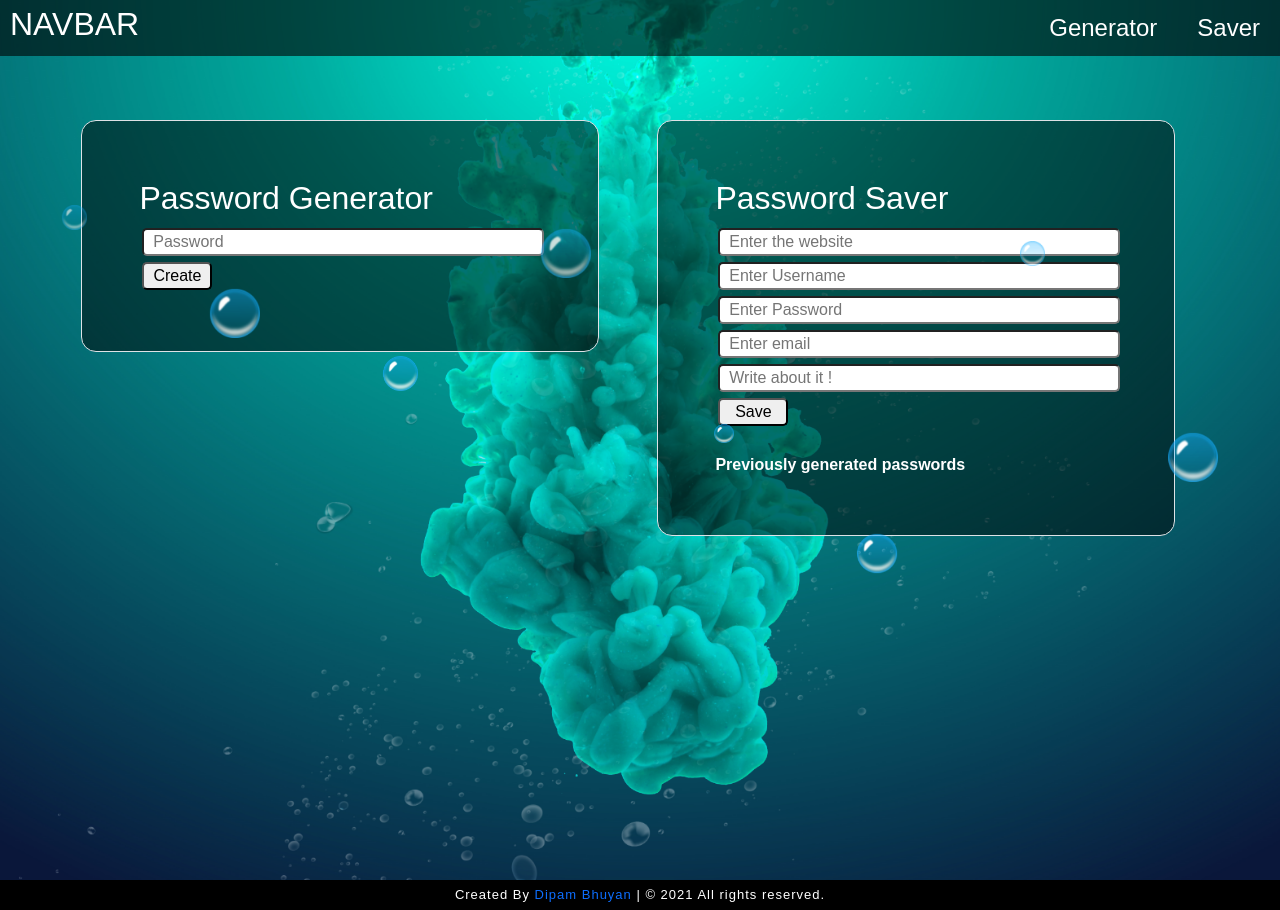
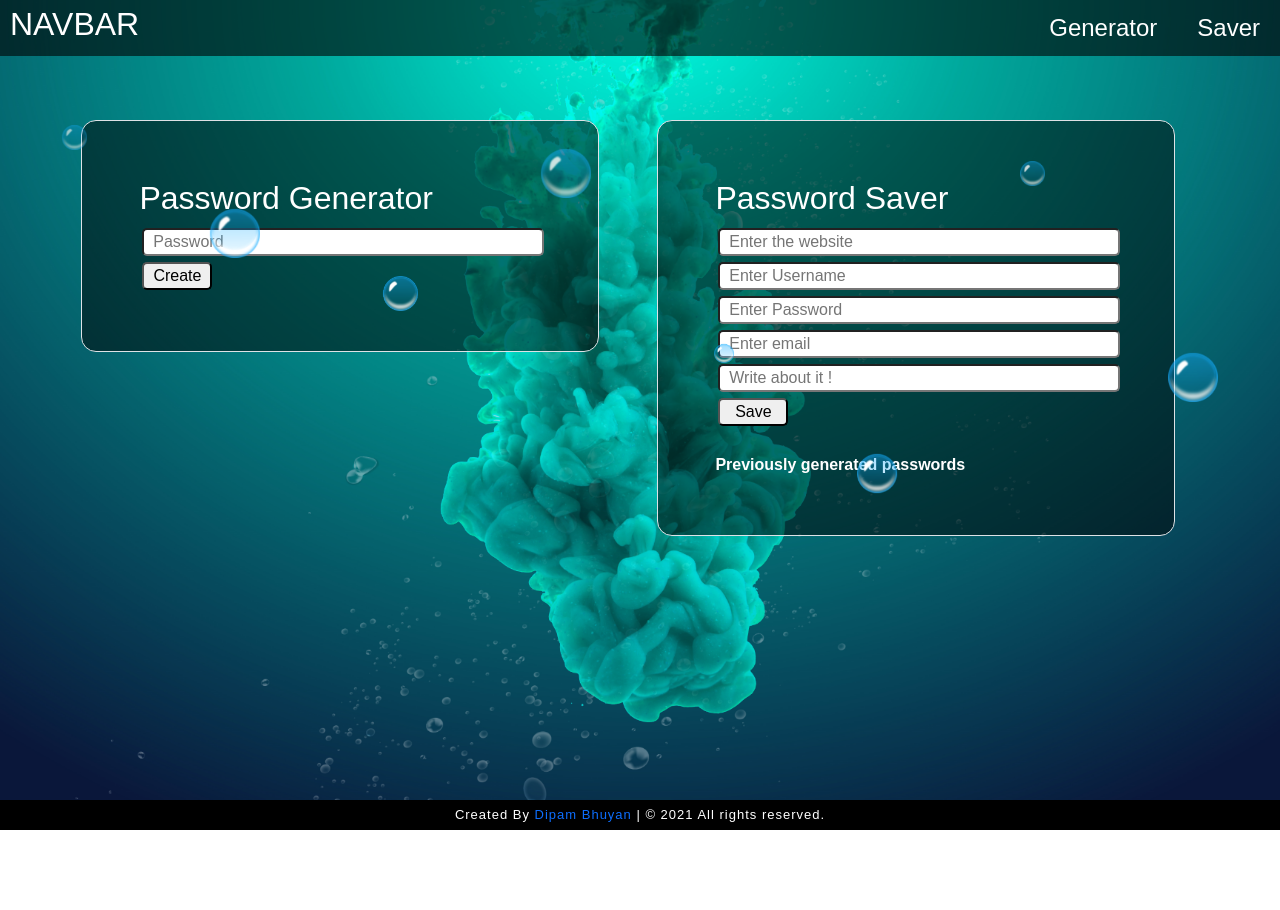
Before and after one commit to DipamBhuyan/pwdgenerator.github.io, a PHP site: page / in a window 1280 px wide. After the commit the page ends 830 px from the top, so only its background shows below. Run offline with PHP 8.4, Linux system fonts and the light colour scheme.

Commit message:
Update style.css

```diff
--- a/style.css
+++ b/style.css
@@ -13,7 +13,7 @@
 
   .bg {
     width: 100%;
-    height: 110vh;
+    height: 100vh;
     background-image: url(./background.png);
     background-size: cover;
     background-position: center;
```
